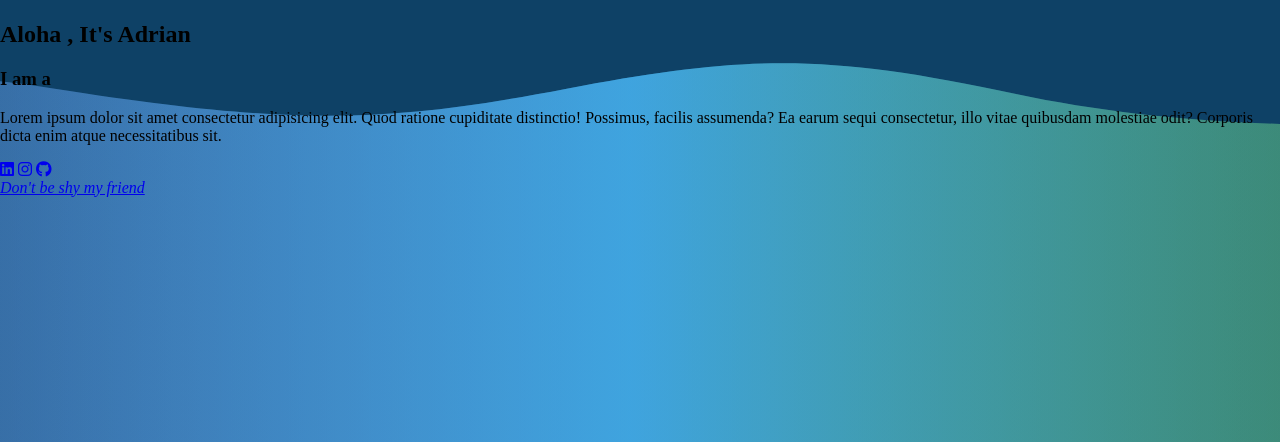
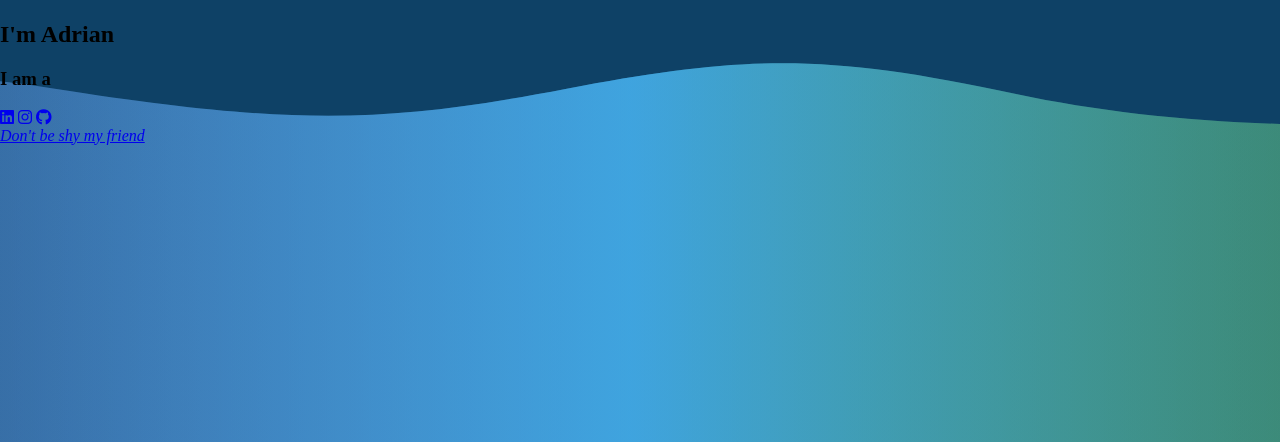
Before and after one commit to AdrianV-V/Web-Dev-2, a plain HTML site: page index.html in a window 1280 px wide. Shown: the part 358-800 px from the top of the page. Drawn offline with Linux system fonts and the light colour scheme.

Commit message:
Text Changes

```diff
--- a/index.html
+++ b/index.html
@@ -26,9 +26,9 @@
             <img src="Subject.png"alt="">
         </div>
         <div class="home-content">
-            <h1> Aloha , It's <span>Adrian</span></h1>
+            <h1> I'm <span>Adrian</span></h1>
             <h3 class="typing-text"> I am a <span></span></h3>
-            <p>Lorem ipsum dolor sit amet consectetur adipisicing elit. Quod ratione cupiditate distinctio! Possimus, facilis assumenda? Ea earum sequi consectetur, illo vitae quibusdam molestiae odit? Corporis dicta enim atque necessitatibus sit.</p>
+
             <div class="social-icons">
                 <a href="#"><i class="fa-brands fa-linkedin"></i></a>
                 <a href="#"><i class="fa-brands fa-instagram"></i></a>
```
